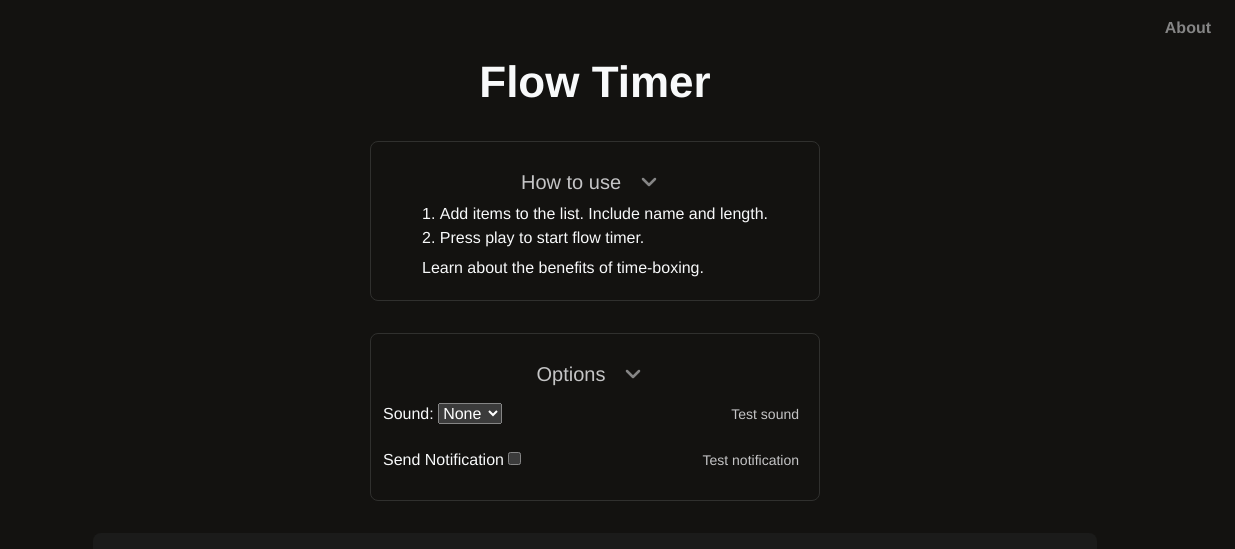
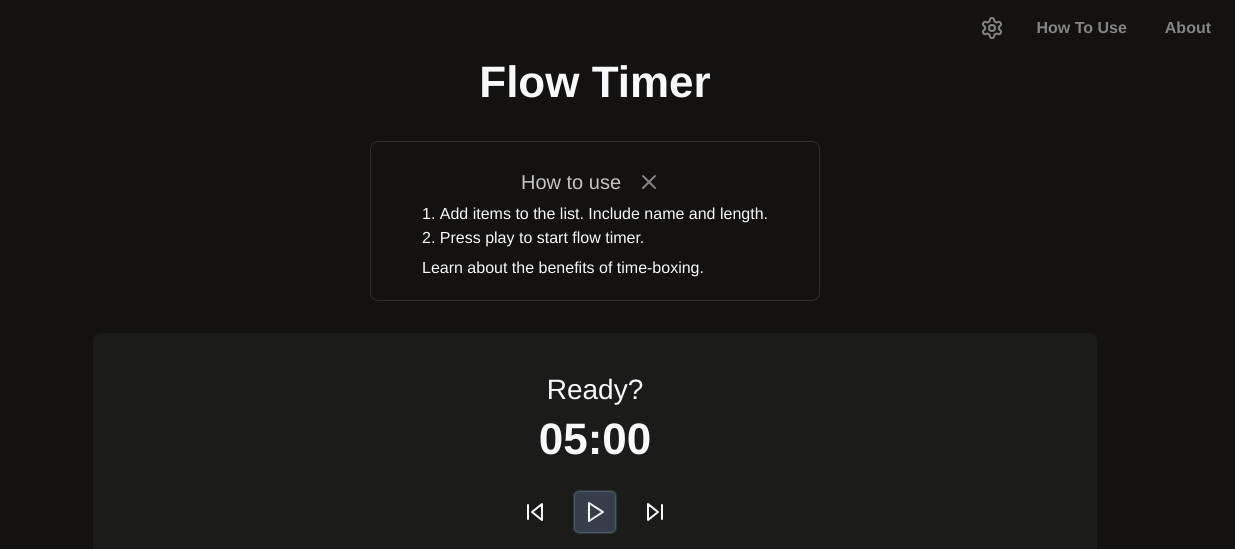
Before and after one commit to BryanHogan/flow-timer, an Astro site: page / in a window 1280 px wide. Shown: the top 549 px of the page, 45-1280 px from the left. Built offline with nearby package versions, Linux system fonts and the light colour scheme; Astro itself is replaced by a stand-in of ours.

Commit message:
state management for toggle of settings and how-to

```diff
--- a/src/components/FlowTimer.svelte
+++ b/src/components/FlowTimer.svelte
@@ -1,5 +1,7 @@
 <script>
     /* ========================= Variables ========================= */
+    import { showOptions, showHowTo } from "../stores/state.svelte.js";
+
     let itemList = $state([
         { name: "Task 1", length: 5 },
         { name: "Task 2", length: 5 },
@@ -20,14 +22,11 @@
     let timerActive = $state(false);
     let timerBegan = $state(false);
     let remainingTime = $derived(
-        Math.max(0, (itemList[currentActiveItem].length * 60) - currentTime),
+        Math.max(0, itemList[currentActiveItem].length * 60 - currentTime),
     );
 
     let playNotification = $state(false);
     let playSound = $state("none");
-
-    let showOptions = $state(true);
-    let showHowToUse = $state(true);
 
     let clockHours = $derived(Math.floor(remainingTime / 3600));
     let clockMinutes = $derived(Math.floor((remainingTime % 3600) / 60));
@@ -40,6 +39,13 @@
             (clockSeconds < 10 ? "0" : "") +
             clockSeconds,
     );
+
+    function toggleSettings() {
+        showOptions.update((open) => !open);
+    }
+    function toggleHowToUse() {
+        showHowTo.update((open) => !open);
+    }
 
     /* ========================= Timer Functions ========================= */
 
@@ -201,22 +207,22 @@
     <h1 class="text-align-center">
         Flow Timer<span class="visually-hidden">- the Time-Boxing Tool</span>
     </h1>
+    {#if $showHowTo}
         <section class="margin-inline-auto description-container section">
             <div class="flex-center flex-row h2-row-container">
                 <h2 class="simpler-h2 text-align-center">
                     How to use<span class="visually-hidden"> flow timer</span>
                 </h2>
-            <button onclick={() => (showHowToUse = !showHowToUse)}>
+                <button onclick={toggleHowToUse}>
                     <img
-                    src="/icons/Chevron-Up-Icon.svg"
-                    alt="Chevron Up Icon"
+                        src="/icons/Close-Icon.svg"
+                        alt="Close Icon"
                         width="24"
                         height="24"
-                    class={showHowToUse ? "chevron-down" : "chevron-right"}
                     />
                 </button>
             </div>
-        {#if showHowToUse}
+
             <div class="margin-inline-auto" style="width: fit-content;">
                 <ol style="padding-left: 0; list-style-position: inside;">
                     <li>Add items to the list. Include name and length.</li>
@@ -224,22 +230,22 @@
                 </ol>
                 <p>Learn about the benefits of time-boxing.</p>
             </div>
+        </section>
     {/if}
-    </section>
+    {#if $showOptions}
         <section class="section options-container margin-inline-auto">
             <div class="flex-center flex-row h2-row-container">
                 <h2 class="simpler-h2 text-align-center">Options</h2>
-            <button onclick={() => (showOptions = !showOptions)}>
+                <button onclick={toggleSettings}>
                     <img
-                    src="/icons/Chevron-Up-Icon.svg"
-                    alt="Chevron Up Icon"
+                        src="/icons/Close-Icon.svg"
+                        alt="Close Icon"
                         width="24"
                         height="24"
-                    class={showOptions ? "chevron-down" : "chevron-right"}
                     />
                 </button>
             </div>
-        {#if showOptions}
+
             <ul role="list">
                 <li>
                     <label
@@ -267,8 +273,8 @@
                     >
                 </li>
             </ul>
+        </section>
     {/if}
-    </section>
     <section class="section controls-container">
         <h2 class="text-align-center" style="margin-top: var(--space-m);">
             {statusMessage}
@@ -362,7 +368,10 @@
             </ul>
         </div>
     </section>
-    <div class="section flex-center" style="gap: var(--space-m); padding-bottom: var(--space-xl);">
+    <div
+        class="section flex-center"
+        style="gap: var(--space-m); padding-bottom: var(--space-xl);"
+    >
         <button onclick={resetTimer}>
             <img
                 src="/icons/Reset-Timer-Icon.svg"
@@ -434,12 +443,6 @@
     .glow {
         box-shadow: 0px 0px 2px 1px var(--color-accent-600);
         background-color: var(--color-accent-800);
-    }
-    .chevron-down {
-        transform: rotate(180deg);
-    }
-    .chevron-right {
-        transform: rotate(90deg);
     }
 
     .description-container,
--- a/src/components/Header.astro
+++ b/src/components/Header.astro
@@ -1,12 +1,14 @@
 ---
 import { Image } from "astro:assets";
 import Icon from "./Icon.astro";
+import SettingsToggle from "../components/SettingsToggle.svelte";
+import HowToToggle from "../components/HowToToggle.svelte"
 ---
 
 <div class="backdrop-area">
     <div class="header-container">
         <header>
-            <a href="/"
+            <a href="/" class="logo-a"
                 ><Image
                     src="/icons/Flow-Timer-Logo.svg"
                     alt="Logo icon"
@@ -15,6 +17,8 @@ import Icon from "./Icon.astro";
                     class="logo"
                 /></a
             >
+            <SettingsToggle client:load />
+            <HowToToggle client:load />
             <button
                 aria-controls="primary-navigation"
                 aria-expanded="false"
@@ -43,6 +47,9 @@ import Icon from "./Icon.astro";
 </div>
 
 <style>
+    .logo-a {
+        margin-right: auto;
+    }
     .logo {
         margin-left: 0.25rem;
     }
@@ -75,6 +82,7 @@ import Icon from "./Icon.astro";
         padding-inline: var(--side-gap-padding);
         padding-block: var(--space-xs);
         height: var(--navbar-height);
+        gap: var(--space-m);
     }
     .primary-navigation ul {
         display: flex;
--- /dev/null
+++ b/src/components/HowToToggle.svelte
@@ -0,0 +1,24 @@
+<script>
+  import { showHowTo } from "../stores/state.svelte.js";
+
+  function toggleSettings() {
+    showHowTo.update((open) => !open);
+  }
+</script>
+
+<button onclick={toggleSettings}> How To Use </button>
+
+<style>
+  button {
+    border: none;
+    background-color: transparent;
+    color: var(--color-neutral-500);
+    text-decoration: none;
+    transition: var(--transition-normal) color;
+    font-weight: var(--font-weight-semi-bold);
+    cursor: pointer;
+    &:hover {
+      color: var(--a-hover-color);
+    }
+  }
+</style>
--- /dev/null
+++ b/src/components/SettingsToggle.svelte
@@ -0,0 +1,29 @@
+<script>
+    import { showOptions } from "../stores/state.svelte.js";
+
+    function toggleSettings() {
+        showOptions.update((open) => !open);
+    }
+</script>
+
+<button onclick={toggleSettings}>
+    <img
+        src="/icons/Settings-Icon.svg"
+        alt="Close Icon"
+        width="24"
+        height="24"
+    />
+</button>
+
+<style>
+    button {
+        border: none;
+        background-color: transparent;
+        cursor: pointer;
+        padding: var(--space-2xs);
+        border-radius: var(--border-radius-s);
+        &:hover {
+            background-color: var(--color-accent-700);
+        }
+    }
+</style>
--- /dev/null
+++ b/src/stores/state.svelte.js
@@ -0,0 +1,4 @@
+import { writable } from 'svelte/store';
+
+export const showOptions = writable(false);
+export const showHowTo = writable(true);
```
Also changed, not shown: public/icons/Close-Icon.svg (added), public/icons/Settings-Icon.svg (added). Lines whose indentation alone changed are shown as unchanged.
